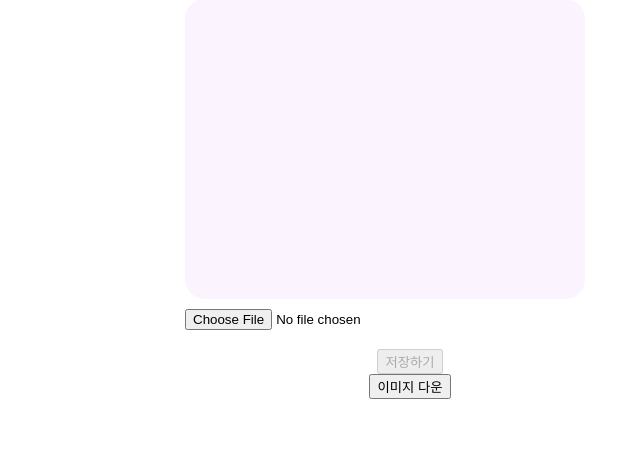
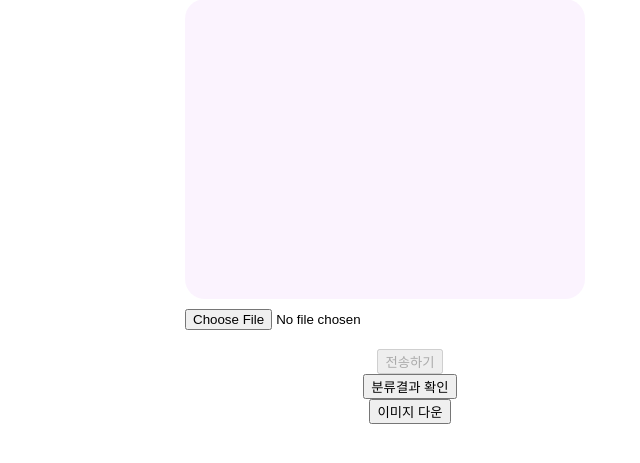
Before and after one commit to jhrac9145/pm-parkingSystem, a Flask app: page / in a window 1280 px wide. Shown: the part 65-528 px from the top of the page, without its empty margins (230-870 px from the left). Run offline with Flask 3, Linux system fonts and the light colour scheme.

Commit message:
created func get_classification_result

```diff
--- a/app.py
+++ b/app.py
@@ -1,8 +1,9 @@
 from flask import Flask, render_template, jsonify, request
+from pymongo import MongoClient
+import random  # 임의의 결과를 생성하기 위해 추가
+
 
 app = Flask(__name__)
-
-from pymongo import MongoClient
 
 client = MongoClient('localhost', 27017)
 db = client.dbtest
@@ -13,20 +14,36 @@ db = client.dbtest
 def homework():
     return render_template('index.html')
 
+# 기존 코드
+# # 저장하기(POST) API
+# @app.route('/api/uploading', methods=['POST'])
+# def image_upload():
+#     # 클라이언트로 부터 정보 넘겨받기
+#     img = request.form['img']
 
+#     # mongodb에 이미지 넣기
+#     doc = {'img': img} # key:value
+#     db.test.insert_one(doc)
+
+#     return jsonify({'msg': '전송되었습니다.'})  # 저장 완료됨을 알림
+
+# 분류결과 호출 기능 추가 코드
 # 저장하기(POST) API
 @app.route('/api/uploading', methods=['POST'])
 def image_upload():
-    # 클라이언트로 부터 정보 넘겨받기
+    # 클라이언트로부터 이미지 데이터 받아오기
     img = request.form['img']
-    # img = request.form.get('img')
 
-    # mongodb에 이미지 넣기
-    doc = {'img': img} # key:value
+    # 이미지를 파일로 저장 (임시 저장)
+    # img_path = 'temp_image.jpg'
+    # with open(img_path, 'wb') as img_file:
+    #     img_file.write(img_data.decode('base64'))
+
+    # 이미지 정보를 MongoDB에 저장
+    doc = {'img': img, 'classification_result': None}  # 분류 결과는 초기에 None으로 저장
     db.test.insert_one(doc)
 
-    return jsonify({'msg': '저장되었습니다.'})  # 저장 완료됨을 알림
-
+    return jsonify({'msg': '전송되었습니다.', 'classification_result': None})
 
 # 서버에서 이미지를 가져오는 부분
 @app.route('/api/imgdown', methods=['GET'])
@@ -35,5 +52,29 @@ def image_download():
     data = list(db.test.find({}, {'_id': False}))
     return jsonify({'downimg': data})  # 이미지 데이터 넘겨주기
 
+# 분류결과 호출 기능 추가 코드
+# 임의의 분류 결과를 생성하여 사용자에게 전송하는 API
+@app.route('/api/get_classification_result', methods=['GET'])
+def get_classification_result():
+    # Get the most recently uploaded image
+    latest_image = db.test.find_one(sort=[('_id', -1)])
+
+    # Check if the image exists
+    if latest_image:
+        # Check if the classification result is already generated for this image
+        if 'classification_result' not in latest_image or latest_image['classification_result'] is None:
+            # If not, generate a random classification result
+            random_classification_result = random.choice(['적합', '부적합'])
+
+            # Update the classification result for the latest image in the database
+            db.test.update_one({'_id': latest_image['_id']}, {'$set': {'classification_result': random_classification_result}})
+        else:
+            # If the classification result is already generated, use the existing result
+            random_classification_result = latest_image['classification_result']
+
+        return jsonify({'msg': '결과값', 'classification_result': random_classification_result})
+    else:
+        return jsonify({'msg': '이미지 없음', 'classification_result': None})
+
 if __name__ == '__main__':
     app.run('0.0.0.0', port=5001, debug=True)
--- a/templates/index.html
+++ b/templates/index.html
@@ -3,7 +3,7 @@
 
 <head>
   <meta charset="UTF-8">
-  <title>이미지, 서버전송</title>
+  <title>VGG-16 전이학습을 활용한 공유킥보드 불법 주정차 분류 모델</title>
 
   <link rel="stylesheet" href="../static/index.css">
 
@@ -76,6 +76,18 @@
         }
       });
     }
+
+    // 분류결과 호출 기능 추가 코드
+    function result() {
+      $.ajax({
+        type: "GET",
+        url: "/api/get_classification_result",
+        data: {'img': img}, // 이미지 변수를 전송
+        success: function (response) {
+          $('#classification-result').text(response.classification_result);
+        }
+      });
+    }
   </script>
 
 </head>
@@ -90,7 +102,12 @@
     <input type="file" accept="image/*" onchange="loadFile(this)">
   </form>
 
-  <button id="save-button" onclick="upload_img()" type="button" disabled>저장하기</button>
+  <button id="save-button" onclick="upload_img()" type="button" disabled>전송하기</button>
+
+  <!-- 분류결과 호출 기능 추가 코드 -->
+  <button onclick="result()" , type="button">분류결과 확인</button>
+  <div id="classification-result"></div>
+
   <button onclick="download_img()" , type="button">이미지 다운</button>
   <!--서버에서 이미지를 가져와서 띄울 공간-->
   <div id="addimg">
```
Also changed, not shown: temp_image.jpg (added).
